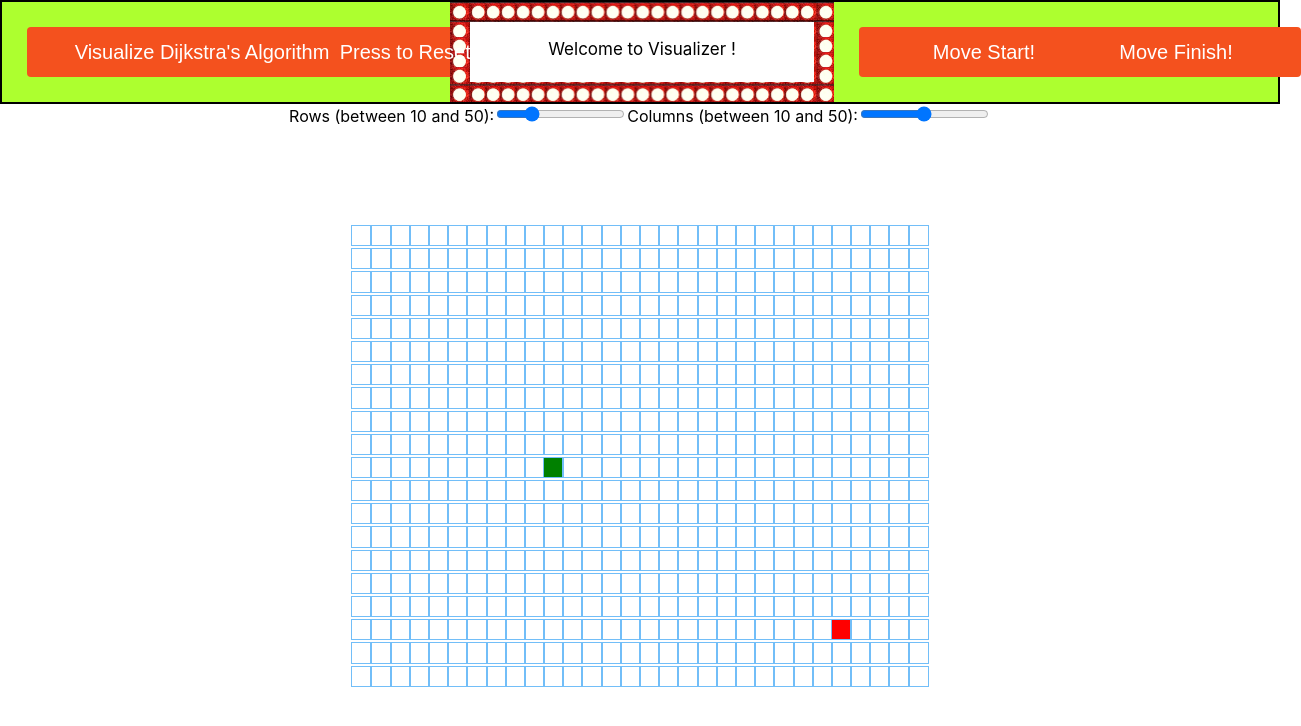
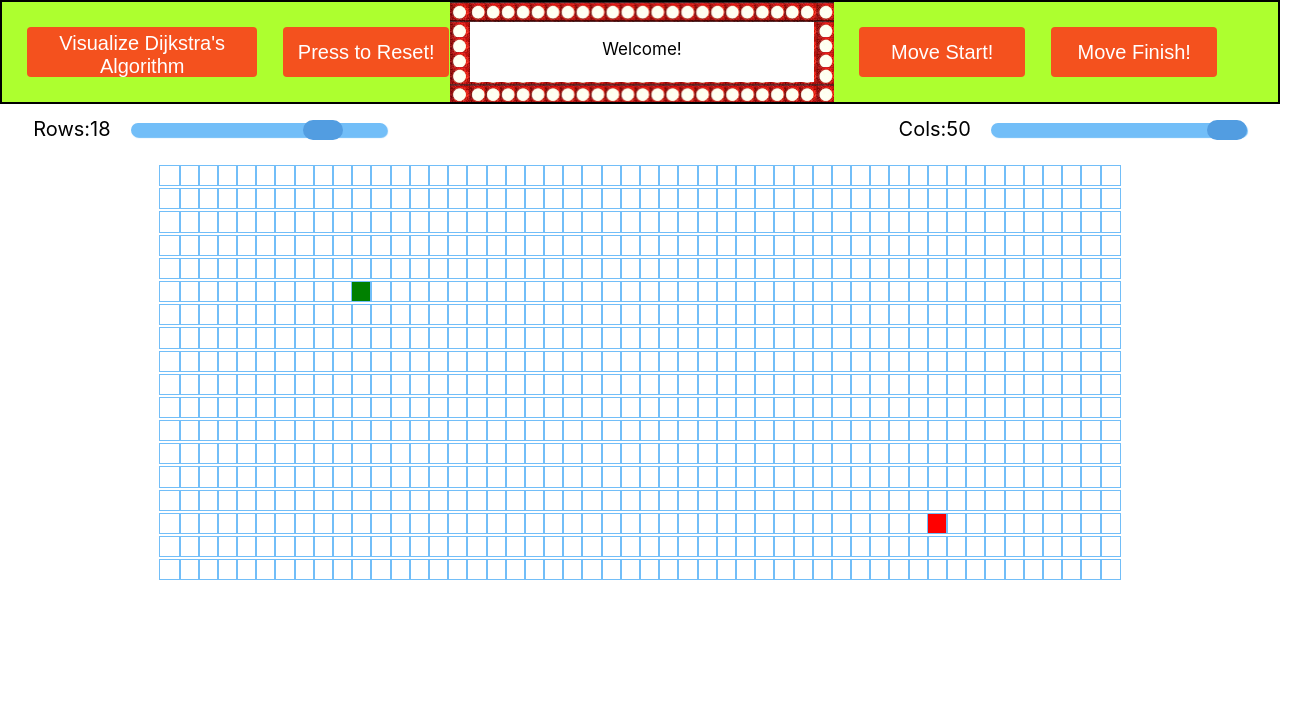
Before and after one commit to ENaveen98/visualizer-shortest-path-algorithms, a React (Create React App) app: page / in a window 1280 px wide. Shown: the top 726 px of the page, 1301 px wide, since content can reach past the window. Built offline with nearby package versions, Linux system fonts and the light colour scheme.

Commit message:
mod9 modifying slider options

```diff
--- a/src/Visualizer/Visualizer.css
+++ b/src/Visualizer/Visualizer.css
@@ -1,5 +1,5 @@
 .grid {
-  margin: 100px 0 0;
+  margin: 25px 0 0;
   /* position: absolute; */
 }
 
@@ -16,12 +16,14 @@
   background-color: greenyellow;
 }
 
+/* Styling Message Box at center of screen */
 .messageBox {
   background-color: rgb(255, 255, 255);
   font-size: 17px;
   text-align: center;
   vertical-align: middle;
 }
+/* Tried adding border using border image repeat */
 .messageBox {
   border: 20px solid white;
   border-image-source: url(lightbulb.png);
@@ -45,7 +47,7 @@
 
 /* Overwrite common button styles */
 .algorithmButton {
-  width: 350px;
+  width: 18vw;
 }
 
 /* Add custom Animation */
@@ -75,7 +77,7 @@
 
 /* Overwrite common button styles */
 .resetButton {
-  width: 250px;
+  width: 13vw;
 }
 
 /* Add custom Animation */
@@ -105,7 +107,7 @@
 
 /* Overwrite common button styles */
 .moveStartButton {
-  width: 250px;
+  width: 13vw;
 }
 
 /* Add custom Animation */
@@ -125,7 +127,7 @@
 
 /* Overwrite common button styles */
 .moveFinishButton {
-  width: 250px;
+  width: 13vw;
 }
 
 /* Add custom Animation */
@@ -142,3 +144,109 @@
 .moveFinishButton.topButtons.pressed {
   background-color: red;
 }
+
+/* Styling the sliders */
+input[type="range"] {
+  /* background-color: yellow; */
+  height: 12px;
+  -webkit-appearance: none;
+  margin: auto 0;
+  padding-top: 20px;
+  width: 20vw;
+}
+input[type="range"]:focus {
+  outline: none;
+}
+input[type="range"]::-webkit-slider-runnable-track {
+  width: 100%;
+  height: 14px;
+  cursor: pointer;
+  /* animate: 0.2s; */
+  box-shadow: 1px 1px 1px rgb(114, 190, 248);
+  background: rgb(114, 190, 248);
+  border-radius: 14px;
+  border: 0px solid #000000;
+}
+input[type="range"]::-webkit-slider-thumb {
+  box-shadow: 0px 0px 0px #000000;
+  border: 0px solid #000000;
+  height: 20px;
+  width: 40px;
+  border-radius: 12px;
+  background: #529de1;
+  cursor: pointer;
+  -webkit-appearance: none;
+  margin-top: -3px;
+}
+input[type="range"]:focus::-webkit-slider-runnable-track {
+  background: rgb(114, 190, 248);
+}
+input[type="range"]::-moz-range-track {
+  width: 100%;
+  height: 14px;
+  cursor: pointer;
+  animate: 0.2s;
+  box-shadow: 1px 1px 1px rgb(114, 190, 248);
+  background: rgb(114, 190, 248);
+  border-radius: 14px;
+  border: 0px solid #000000;
+}
+input[type="range"]::-moz-range-thumb {
+  box-shadow: 0px 0px 0px #000000;
+  border: 0px solid #000000;
+  height: 20px;
+  width: 40px;
+  border-radius: 12px;
+  background: #f4511e;
+  cursor: pointer;
+}
+input[type="range"]::-ms-track {
+  width: 100%;
+  height: 14px;
+  cursor: pointer;
+  animate: 0.2s;
+  background: transparent;
+  border-color: transparent;
+  color: transparent;
+}
+input[type="range"]::-ms-fill-lower {
+  background: rgb(114, 190, 248);
+  border: 0px solid #000000;
+  border-radius: 28px;
+  box-shadow: 1px 1px 1px rgb(114, 190, 248);
+}
+input[type="range"]::-ms-fill-upper {
+  background: rgb(114, 190, 248);
+  border: 0px solid #000000;
+  border-radius: 28px;
+  box-shadow: 1px 1px 1px rgb(114, 190, 248);
+}
+input[type="range"]::-ms-thumb {
+  margin-top: 1px;
+  box-shadow: 0px 0px 0px #000000;
+  border: 0px solid #000000;
+  height: 20px;
+  width: 40px;
+  border-radius: 12px;
+  background: #f4511e;
+  cursor: pointer;
+}
+input[type="range"]:focus::-ms-fill-lower {
+  background: rgb(114, 190, 248);
+}
+input[type="range"]:focus::-ms-fill-upper {
+  background: rgb(114, 190, 248);
+}
+
+#numRows {
+  /* background-color: #f4511e; */
+  font-size: 20px;
+  padding-right: 20px;
+}
+
+#numCols {
+  /* background-color: #f4511e; */
+  font-size: 20px;
+  padding-right: 20px;
+  padding-left: 40vw;
+}
--- a/src/Visualizer/Visualizer.jsx
+++ b/src/Visualizer/Visualizer.jsx
@@ -22,12 +22,12 @@
     super(props);
     this.state = {
       grid: [],
-      gridRows: 20,
-      gridCols: 30,
-      startRow: 10,
+      gridRows: 18,
+      gridCols: 50,
+      startRow: 5,
       startCol: 10,
-      finishRow: 17,
-      finishCol: 25,
+      finishRow: 15,
+      finishCol: 40,
       mouseIsPressed: false,
       isRunning: false,
       timeouts: [],
@@ -90,7 +90,7 @@
   componentDidMount() {
     const grid = this.getInitialGrid();
     this.setState({ grid });
-    this.updateMessage("Welcome to Visualizer !");
+    this.updateMessage("Welcome!");
   }
 
   // Get grid when the page reloads/when reset.
@@ -237,30 +237,32 @@
             <span>Move Finish!</span>
           </button>
         </div>
+        <div>
           {/* Slider to change Rows */}
-        <label>Rows (between 10 and 50):</label>
+          <label id="numRows">{"Rows:" + this.state.gridRows}</label>
           <input
             type="range"
             id="vol"
+            className="rowSlider"
             name="vol"
             min="10"
-          max="50"
+            max="20"
             value={this.state.gridRows}
             onChange={this.handleRowsChange}
           ></input>
-
           {/* Slider to change Columns */}
-        <label>Columns (between 10 and 50):</label>
+          <label id="numCols">{"Cols:" + this.state.gridCols}</label>
           <input
             type="range"
             id="vol"
+            className="colSlider"
             name="vol"
             min="10"
             max="50"
             value={this.state.gridCols}
             onChange={this.handleColsChange}
           ></input>
-
+        </div>
         <div className="grid">
           {grid.map((row, rowIdx) => {
             return (
```
Lines whose indentation alone changed are shown as unchanged.
